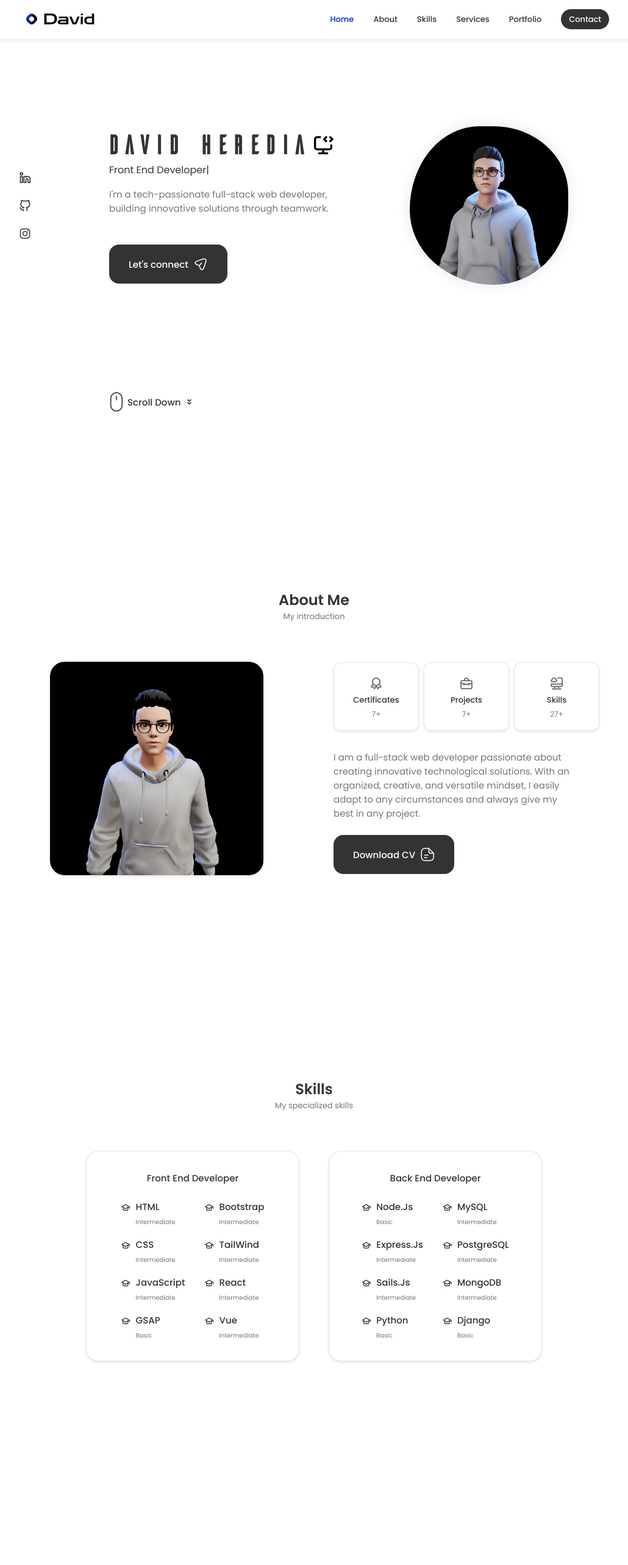
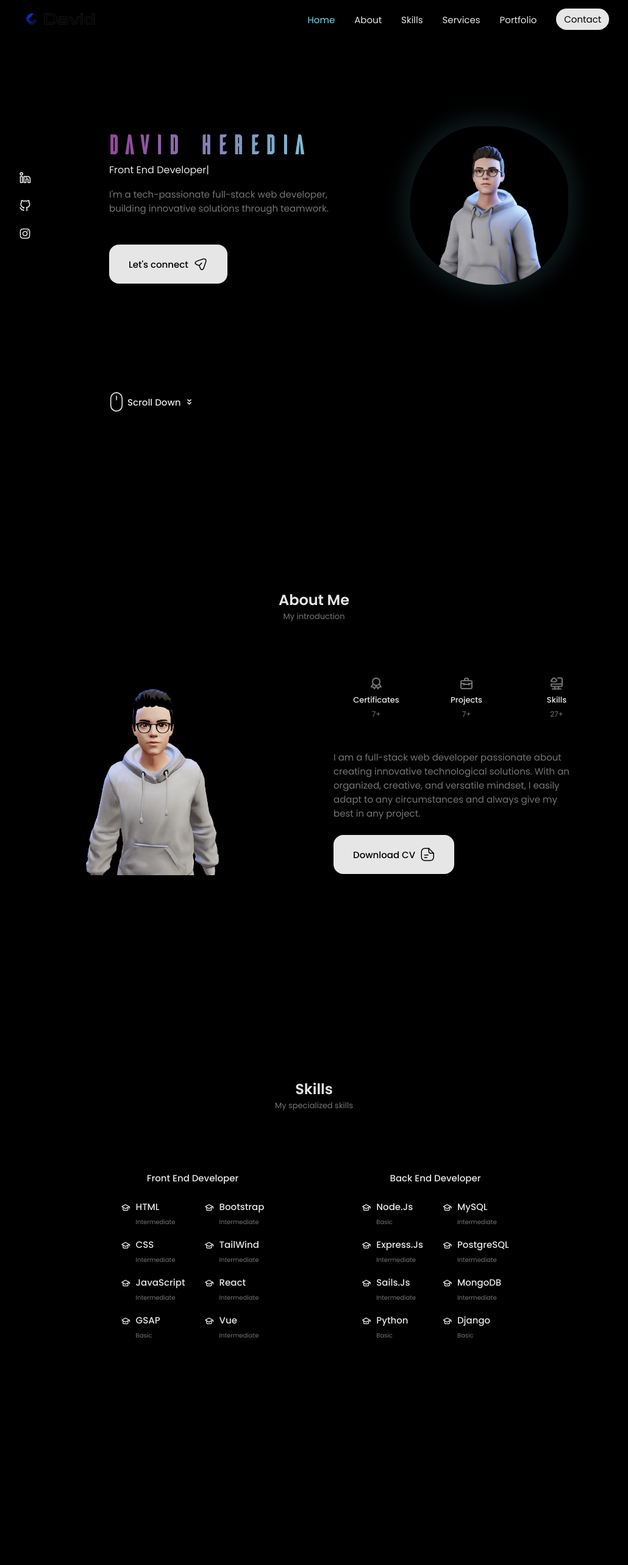
Before and after one commit to Davidh120/portfolio, a React (Vite) app: page / in a window 1280 px wide. Shown: the top 2566 px of the page at 61% size, without its empty margins (125-1155 px from the left). Built offline with nearby package versions, Linux system fonts and the light colour scheme.

Commit message:
Setting new theme

```diff
--- a/src/App.css
+++ b/src/App.css
@@ -11,12 +11,12 @@
   /*colors*/
   --hue: 0;
   --sat: 0%;
-  --title-color: hsl(var(--hue), var(--sat), 20%);
-  --title-color-dark: hsl(var(--hue), var(--sat), 0%);
+  --title-color: hsl(var(--hue), var(--sat), 90%);
+  --title-color-dark: hsl(var(--hue), var(--sat), 30%);
   --text-color: hsl(var(--hue), var(--sat), 46%);
   --body-color: hsl(var(--hue), var(--sat), 98%);
-  --container-color: #fff;
-  --secondary-color: #0026d7;
+  --container-color: #000;
+  --secondary-color: #76dbe3;
 
   /*font & typography */
   --title-font: "ailerons", sans-serif;
@@ -81,7 +81,7 @@
 }
 
 ::-webkit-scrollbar-thumb {
-  background-color: #000000;
+  background-color: var(--secondary-color);
   border-radius: 4px;
 }
 
@@ -94,7 +94,7 @@ textarea {
 }
 
 body {
-  background-color: white;
+  background-color: var(--container-color);
   background: linear-gradient(to right bottom, rgba(255, 255, 255, 0.7) rgba(255, 255, 255, 0.3));
   color: var(--text-color);
   overflow-x: hidden;
--- a/src/components/footer/footer.css
+++ b/src/components/footer/footer.css
@@ -19,7 +19,7 @@
 }
 
 .footer-link:hover {
-  color: #0026d7;
+  color: var(--secondary-color);
 }
 
 .footer-list {
--- a/src/components/header/header.css
+++ b/src/components/header/header.css
@@ -35,9 +35,9 @@
   display: flex;
   flex-direction: column;
   align-items: center;
-  font-size: var(--small-font-size);
+  font-size: var(--normal-font-size);
   color: var(--title-color);
-  font-weight: var(--font-medium);
+  font-weight: var(--font-normal);
   transition: 0.3s;
   -webkit-transition: 0.3s;
   -moz-transition: 0.3s;
@@ -71,7 +71,7 @@
 /*active links*/
 .active-link,
 .nav-link:hover {
-  color: #0026d7;
+  color: var(--secondary-color);
 }
 
 .active-link2{
--- a/src/components/home/home.css
+++ b/src/components/home/home.css
@@ -25,13 +25,16 @@
 }
 
 .home-social-icon:hover {
-  color: #0026d7;
+  color: var(--secondary-color);
 }
 
 .home-title {
   font-size: var(--big-font-size);
   margin-bottom: var(--mb-0-25);
   margin-left: -6px;
+  background: linear-gradient(90deg, rgba(144,77,154,1) 10%, rgba(118,219,227,1) 100%);
+  background-clip: text;
+  -webkit-text-fill-color: transparent;
 }
 
 .home-dev {
@@ -57,7 +60,7 @@
   background-repeat: no-repeat;
   background-position: center;
   background-size: cover;
-  box-shadow: 0 0 10px 10px rgba(225 225 225 / 30%);
+  box-shadow: 0 0 30px 15px rgba(126, 240, 248, 0.1);
   order: 1;
   justify-self: center;
   width: 260px;
```
